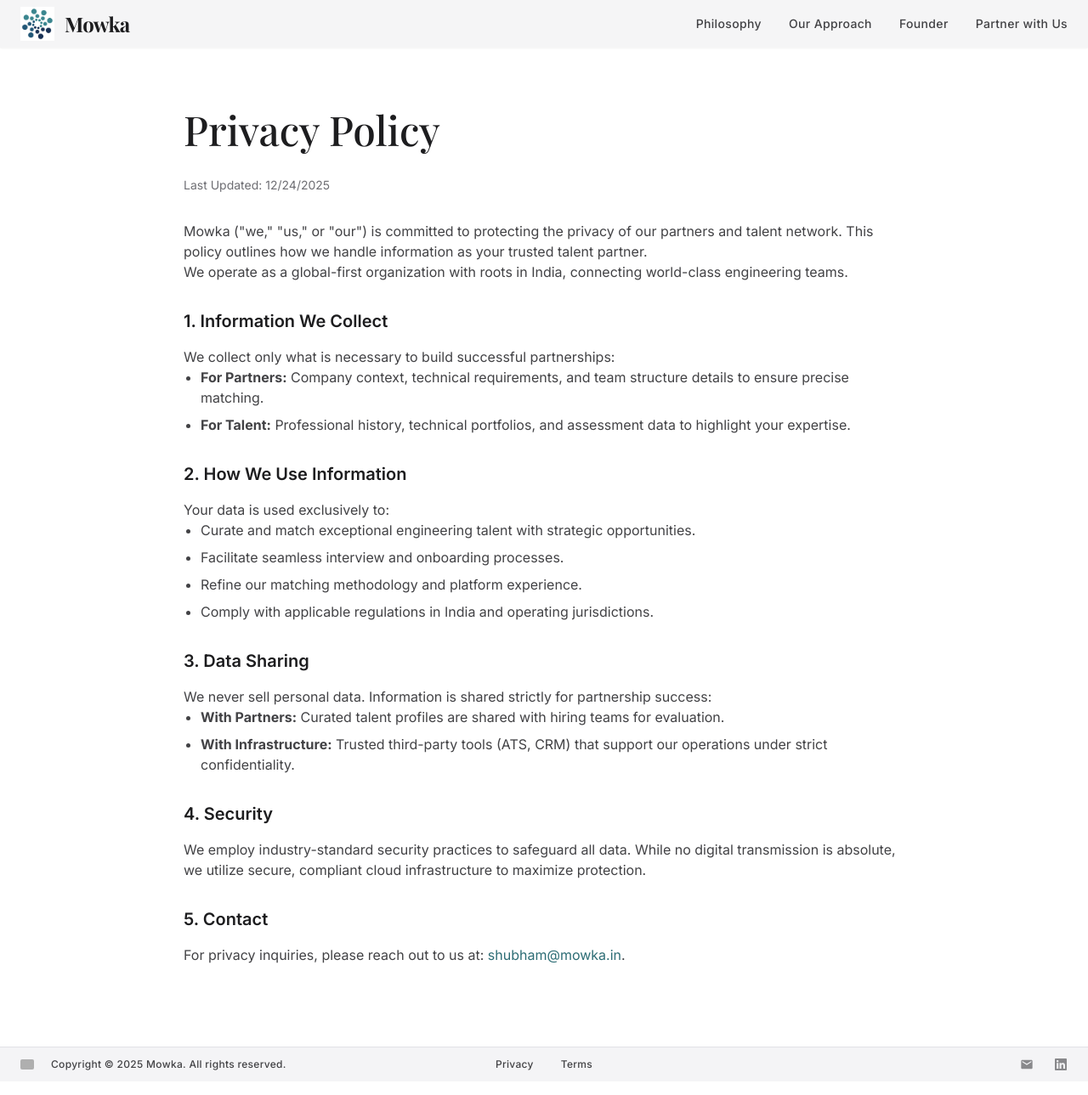
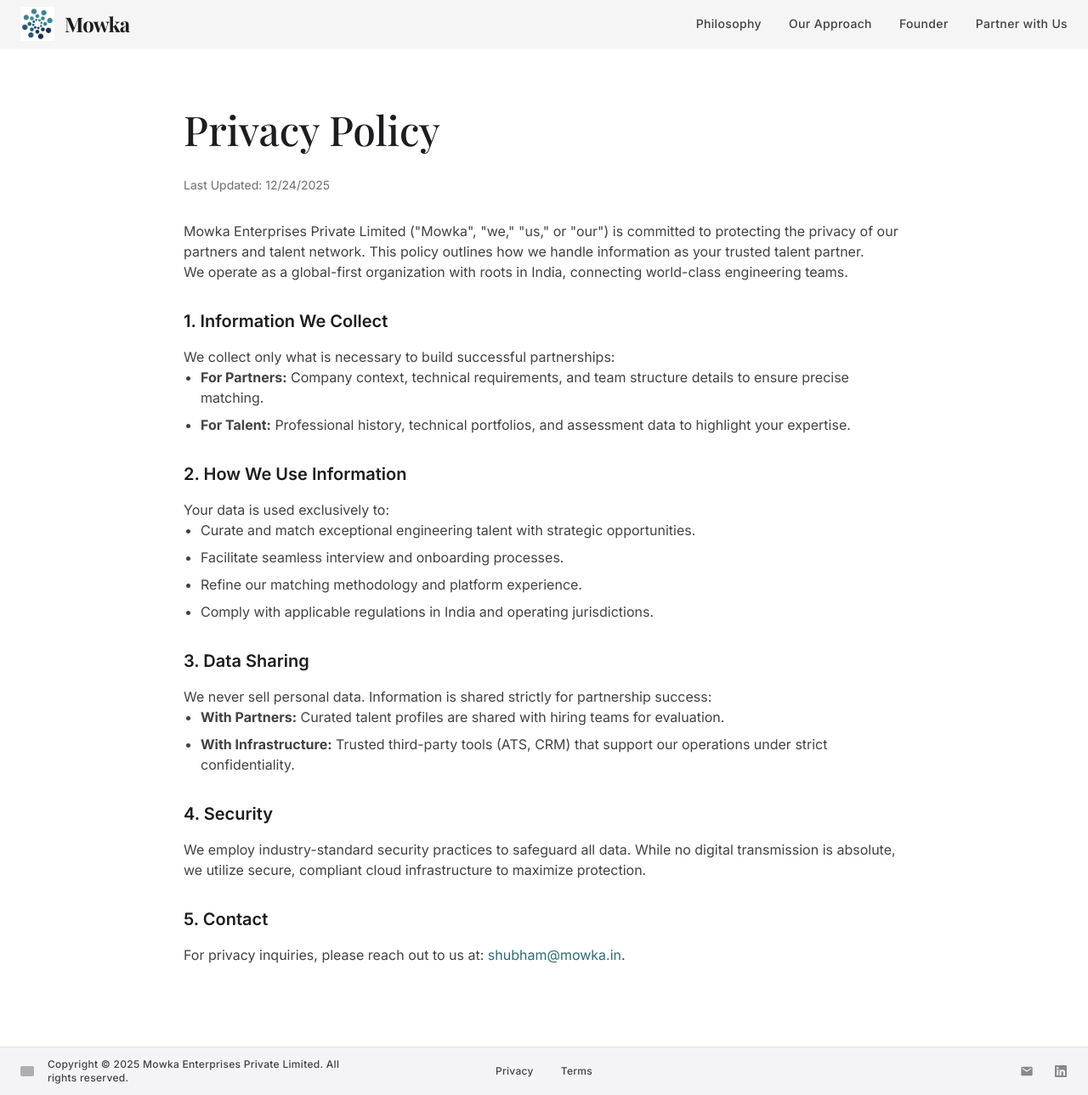
Before and after one commit to shubhamiitr/mowka, a React (Vite) app: page /privacy in a window 1280 px wide. Shown: the whole page at 85% size. Built offline with nearby package versions, Linux system fonts and the light colour scheme; grey boxes are pictures that could not be loaded.

Commit message:
feat: update company legal name to Mowka Enterprises Private Limited in legal documents and footer.

```diff
--- a/src/components/Footer.jsx
+++ b/src/components/Footer.jsx
@@ -13,7 +13,7 @@
             <img src="https://flagcdn.com/in.svg" alt="India" className="w-4 h-auto rounded-sm opacity-80 hover:opacity-100 transition-opacity cursor-help" title="Proudly built in India" />
             <span className="opacity-0 w-0 overflow-hidden group-hover:w-auto group-hover:opacity-100 transition-all duration-300">India</span>
           </div>
-          <span>Copyright © {new Date().getFullYear()} Mowka. All rights reserved.</span>
+          <span>Copyright © {new Date().getFullYear()} Mowka Enterprises Private Limited. All rights reserved.</span>
         </div>
 
         {/* Center: Legal Links */}
--- a/src/components/PrivacyPolicy.jsx
+++ b/src/components/PrivacyPolicy.jsx
@@ -22,7 +22,7 @@
                     <p className="text-sm text-mowka-text-tertiary mb-8">Last Updated: {new Date().toLocaleDateString()}</p>
 
                     <p>
-                        Mowka ("we," "us," or "our") is committed to protecting the privacy of our partners and talent network.
+                        Mowka Enterprises Private Limited ("Mowka", "we," "us," or "our") is committed to protecting the privacy of our partners and talent network.
                         This policy outlines how we handle information as your trusted talent partner.
                     </p>
 
--- a/src/components/TermsOfService.jsx
+++ b/src/components/TermsOfService.jsx
@@ -22,7 +22,7 @@
                     <p className="text-sm text-mowka-text-tertiary mb-8">Last Updated: {new Date().toLocaleDateString()}</p>
 
                     <p>
-                        Welcome to Mowka. By accessing our platform or engaging with our talent partnership services, you agree to these Terms of Service.
+                        Welcome to Mowka Enterprises Private Limited ("Mowka"). By accessing our platform or engaging with our talent partnership services, you agree to these Terms of Service.
                     </p>
 
                     <h3 className="text-xl font-semibold text-mowka-text-primary mt-8 mb-4">1. Services</h3>
```
